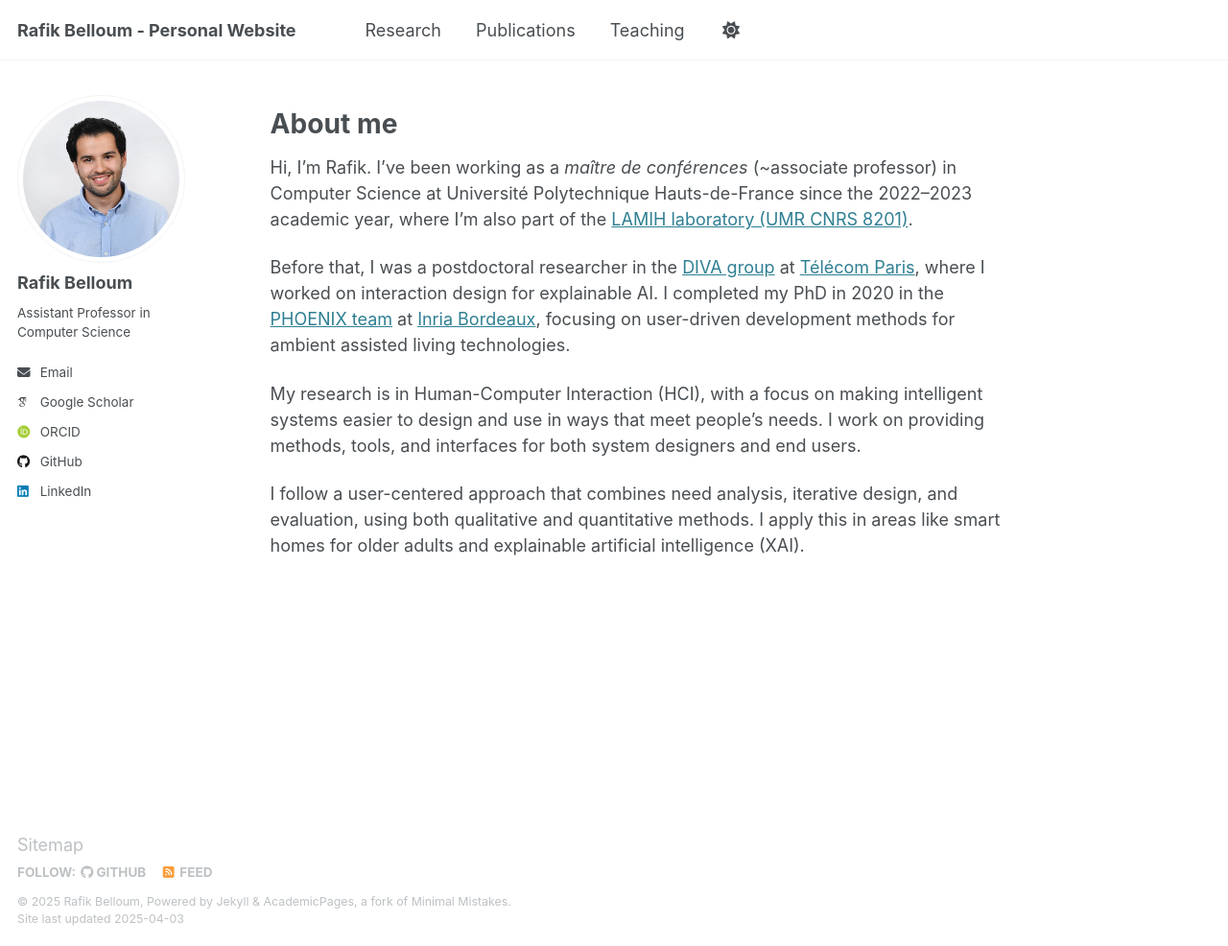
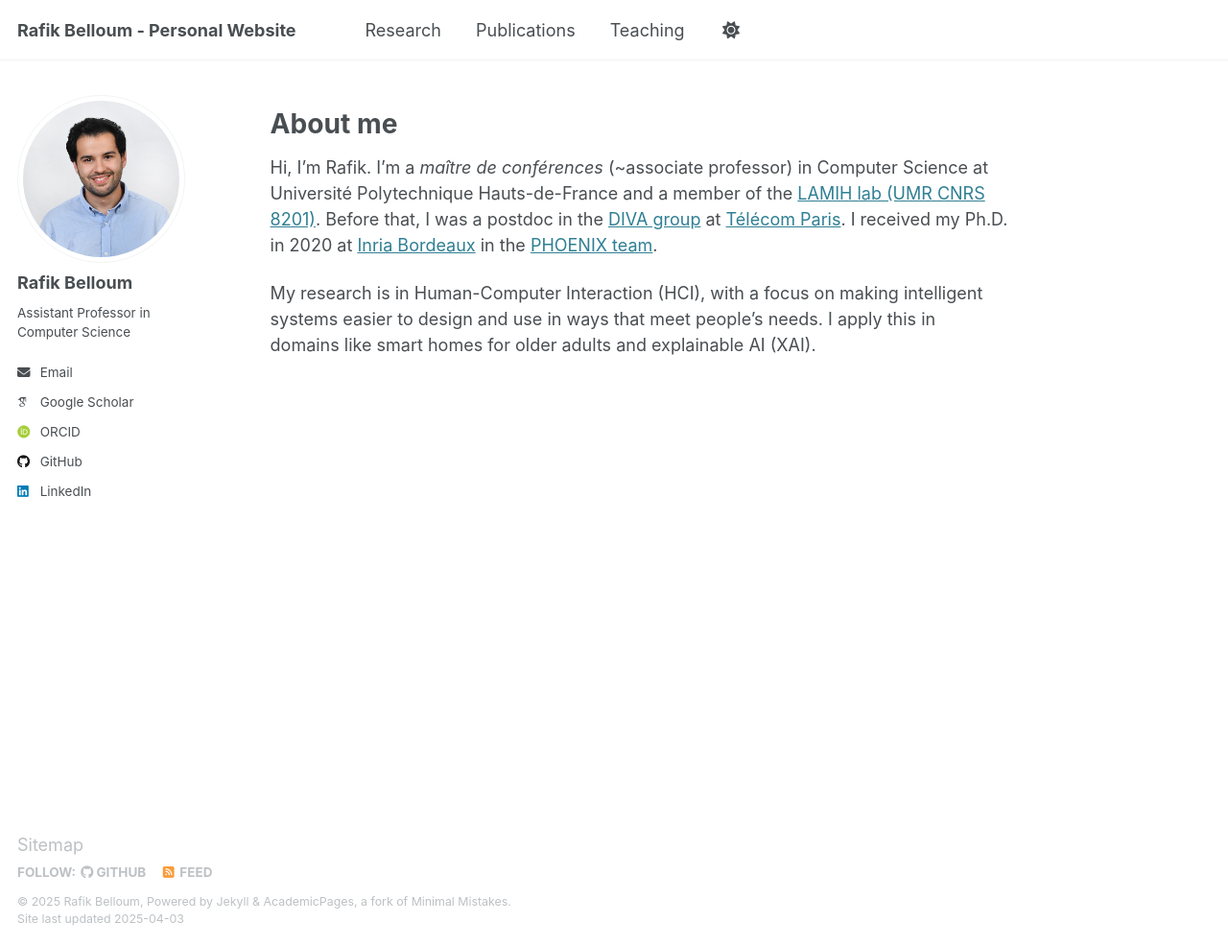
Before and after one commit to rafik-belloum/rafik-belloum.github.io, a Jekyll site: the page built from _pages/about.md, in a window 1280 px wide and 986 px high. Shown: the whole window at 96% size. Built offline with Jekyll 4.4.1, drawn with Linux system fonts in a browser that asks for light colours; some web fonts are replaced.

Commit message:
Update about.md

```diff
--- a/_pages/about.md
+++ b/_pages/about.md
@@ -10,10 +10,6 @@ redirect_from:
 About me
 ======
 
-Hi, I’m Rafik. I’ve been working as a *maître de conférences* (~associate professor) in Computer Science at Université Polytechnique Hauts-de-France since the 2022–2023 academic year, where I’m also part of the [LAMIH laboratory (UMR CNRS 8201)](https://www.uphf.fr/lamih).
+Hi, I’m Rafik. I’m a *maître de conférences* (~associate professor) in Computer Science at Université Polytechnique Hauts-de-France and a member of the [LAMIH lab (UMR CNRS 8201)](https://www.uphf.fr/lamih). Before that, I was a postdoc in the [DIVA group](https://diva.telecom-paristech.fr/) at [Télécom Paris](https://www.telecom-paris.fr/). I received my Ph.D. in 2020 at [Inria Bordeaux](https://www.inria.fr/fr/centre-inria-universite-bordeaux) in the [PHOENIX team](http://phoenix.inria.fr/).
 
-Before that, I was a postdoctoral researcher in the [DIVA group](https://diva.telecom-paristech.fr/) at [Télécom Paris](https://www.telecom-paris.fr/), where I worked on interaction design for explainable AI. I completed my PhD in 2020 in the [PHOENIX team](http://phoenix.inria.fr/) at [Inria Bordeaux](https://www.inria.fr/fr/centre-inria-universite-bordeaux), focusing on user-driven development methods for ambient assisted living technologies.
-
-My research is in Human-Computer Interaction (HCI), with a focus on making intelligent systems easier to design and use in ways that meet people’s needs. I work on providing methods, tools, and interfaces for both system designers and end users.
-
-I follow a user-centered approach that combines need analysis, iterative design, and evaluation, using both qualitative and quantitative methods. I apply this in areas like smart homes for older adults and explainable artificial intelligence (XAI).
+My research is in Human-Computer Interaction (HCI), with a focus on making intelligent systems easier to design and use in ways that meet people’s needs. I apply this in domains like smart homes for older adults and explainable AI (XAI).
```
